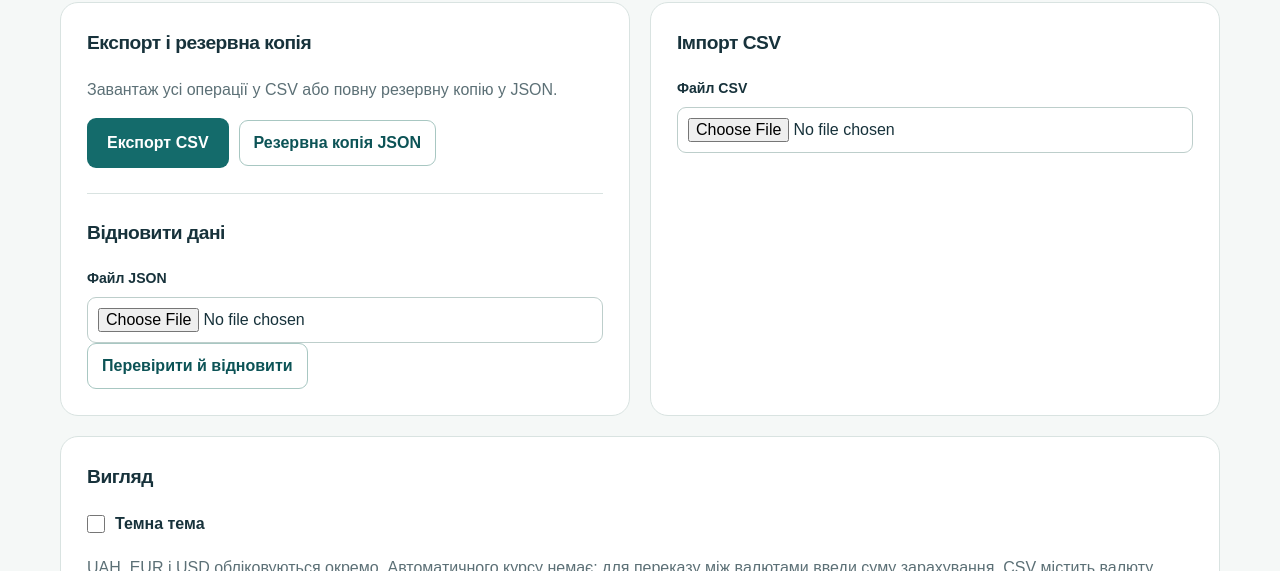
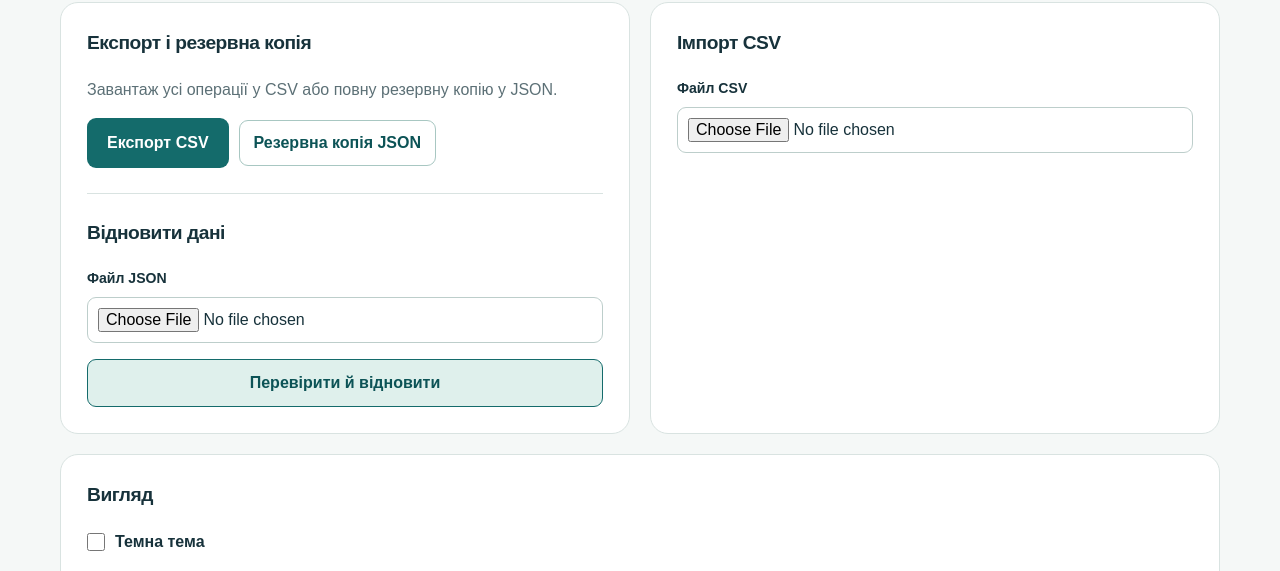
Before and after one commit to Slovko/ITSTEP, a plain HTML site: page 14.11.2026/expense-tracker/data.html in a window 1280 px wide. Shown: the part 225-796 px from the top of the page. Drawn offline with Linux system fonts and the light colour scheme.

Commit message:
Align JSON restore button with file input

```diff
--- a/14.11.2026/expense-tracker/enhancements.css
+++ b/14.11.2026/expense-tracker/enhancements.css
@@ -47,3 +47,6 @@ body[data-page=transactions] .shell{width:min(1500px,calc(100% - 48px))}
 #overview-expense,#category-period-total{font-size:clamp(1.45rem,2vw,2rem);line-height:1.45}
 #overview-income,#overview-net,#overview-balance,#category-all-total{font-size:clamp(1.2rem,1.8vw,1.7rem);line-height:1.5}
 #transactions .expense-amount{white-space:normal;text-align:right;overflow-wrap:anywhere}
+
+#data #restore-json{display:block;width:100%;min-height:48px;margin-top:16px;border-color:var(--teal);background:var(--mint);color:var(--teal-dark);text-align:center}
+#data #restore-json:hover{filter:brightness(.96)}
```
